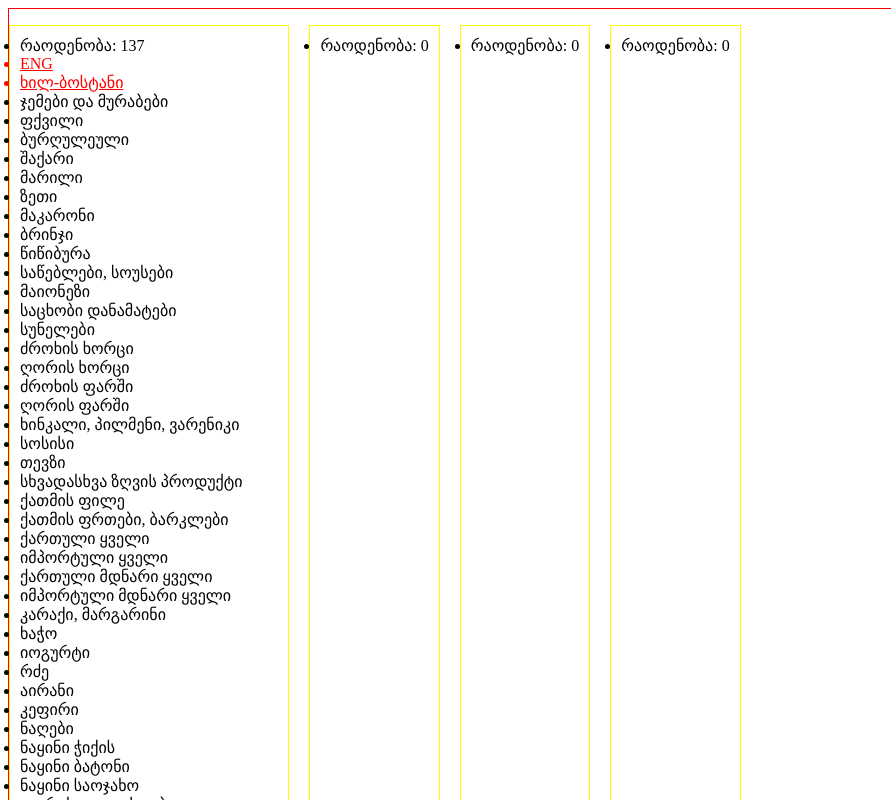
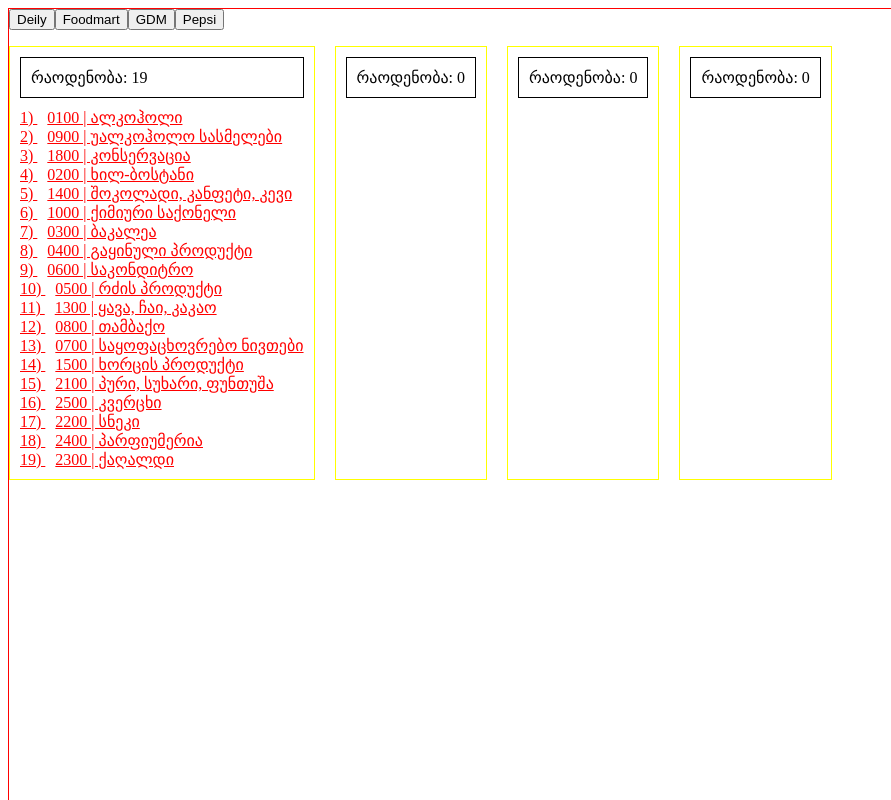
Before and after one commit to hardy333/catalogue-tree, a React (Vite) app: page / in a window 1280 px wide. Shown: the top 800 px of the page, without its empty margins (0-891 px from the left). Built offline with nearby package versions, Linux system fonts and the light colour scheme.

Commit message:
ui refactor

```diff
--- a/src/App.css
+++ b/src/App.css
@@ -17,4 +17,11 @@ ul{
 
 li{
   cursor: pointer;
+  list-style: none;
 }
+
+ul li:first-child{
+  margin-bottom: 10px;
+  border: 1px solid black;
+  padding: 10px;
+}
--- a/src/App.jsx
+++ b/src/App.jsx
@@ -8,8 +8,8 @@ import deilyData from "./deily.json"
 
 
 
-let startData = deilyData;
-// let startData = foodmartData
+// let startData = deilyData;
+let startData = foodmartData
 // let startData = gdmData
 // let startData = pepsiData
 
@@ -128,12 +128,20 @@ function add_child_to_cat(parent, child) {
 import copy from 'copy-to-clipboard';
 
 
+
+
+
 function App() {
   const [arr1, setArr1] = useState(levelOneArr);
   const [arr2, setArr2] = useState([]);
   const [arr3, setArr3] = useState([]);
   const [arr4, setArr4] = useState([]);
   const [arr5, setArr5] = useState([]);
+
+  const changeData = (customerName) => {
+    console.log(customerName)
+  }
+
 
   const setArr2Ul = (obj) => {
     copy(obj.categoryID)
@@ -159,12 +167,20 @@ function App() {
 
   };
 
+
   return (
+    <>
+    <div>
+      <button onClick={() => changeData("deily")}>Deily</button>
+      <button onClick={() => changeData("foodmart")}>Foodmart</button>
+      <button onClick={() => changeData("gdm")}>GDM</button>
+      <button onClick={() => changeData("pepsi")}>Pepsi</button>
+    </div>
     <div className="App">
       {/* <pre> {JSON.stringify(levelOneArr, null, 2)}</pre> */}
       <ul className="arr1-ul">
         <li>რაოდენობა: {arr1.length}</li>
-        {arr1.map((obj) => {
+        {arr1.map((obj, i) => {
           return (
             <li
               onClick={() => setArr2Ul(obj)}
@@ -174,7 +190,7 @@ function App() {
                 color: obj.children ? "red" : "black",
               }}
             >
-              {obj.name}
+             <span style={{marginRight: "10px"}}>{i + 1}{") "}</span> {obj.name}
             </li>
           );
         })}
@@ -182,7 +198,7 @@ function App() {
       <ul className="arr2-ul">
       <li>რაოდენობა: {arr2.length}</li>
 
-        {arr2.map((obj) => {
+        {arr2.map((obj,i) => {
           return (
             <li
               onClick={() => setArr3Ul(obj)}
@@ -192,7 +208,7 @@ function App() {
                 color: obj.children ? "red" : "black",
               }}
             >
-              {obj.name}
+             <span style={{marginRight: "10px"}}>{i + 1}{") "}</span> {obj.name}
             </li>
           );
         })}
@@ -200,7 +216,7 @@ function App() {
       <ul className="arr3-ul">
       <li>რაოდენობა: {arr3.length}</li>
 
-        {arr3.map((obj) => {
+        {arr3.map((obj,i) => {
           return (
             <li
               onClick={() => setArr4Ul(obj)}
@@ -210,14 +226,14 @@ function App() {
                 color: obj.children ? "red" : "black",
               }}
             >
-              {obj.name}
+             <span style={{marginRight: "10px"}}>{i + 1}{") "}</span> {obj.name}
             </li>
           );
         })}
       </ul>
       <ul className="arr4-ul">
       <li>რაოდენობა: {arr4.length}</li>
-        {arr4.map((obj) => {
+        {arr4.map((obj, i) => {
           return (
             <li
               key={obj.id}
@@ -226,12 +242,14 @@ function App() {
                 color: obj.children ? "red" : "black",
               }}
             >
-              {obj.name}
+             <span style={{marginRight: "10px"}}>{i + 1}{") "}</span> {obj.name}
             </li>
           );
         })}
       </ul>
     </div>
+    </>
+
   );
 }
 
```
